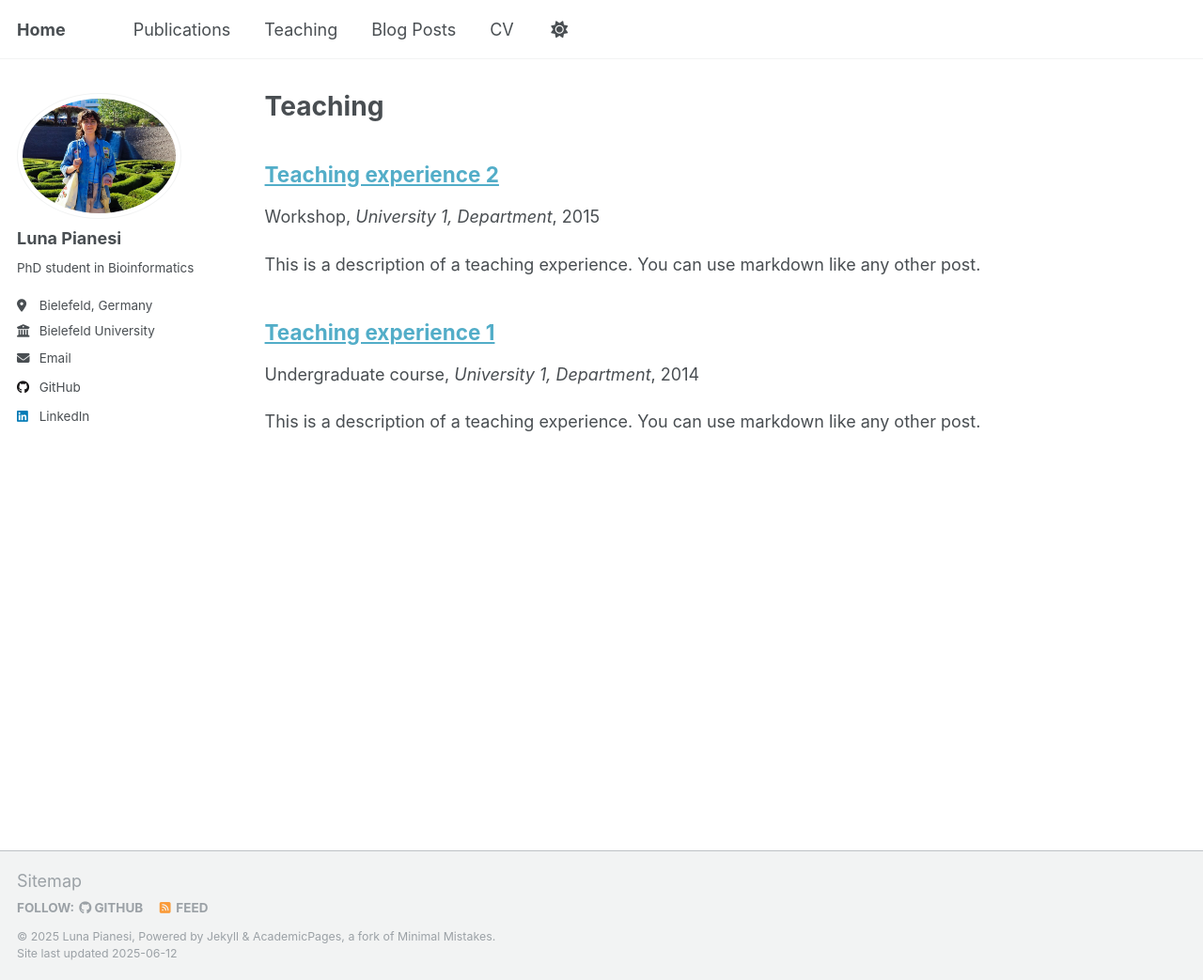
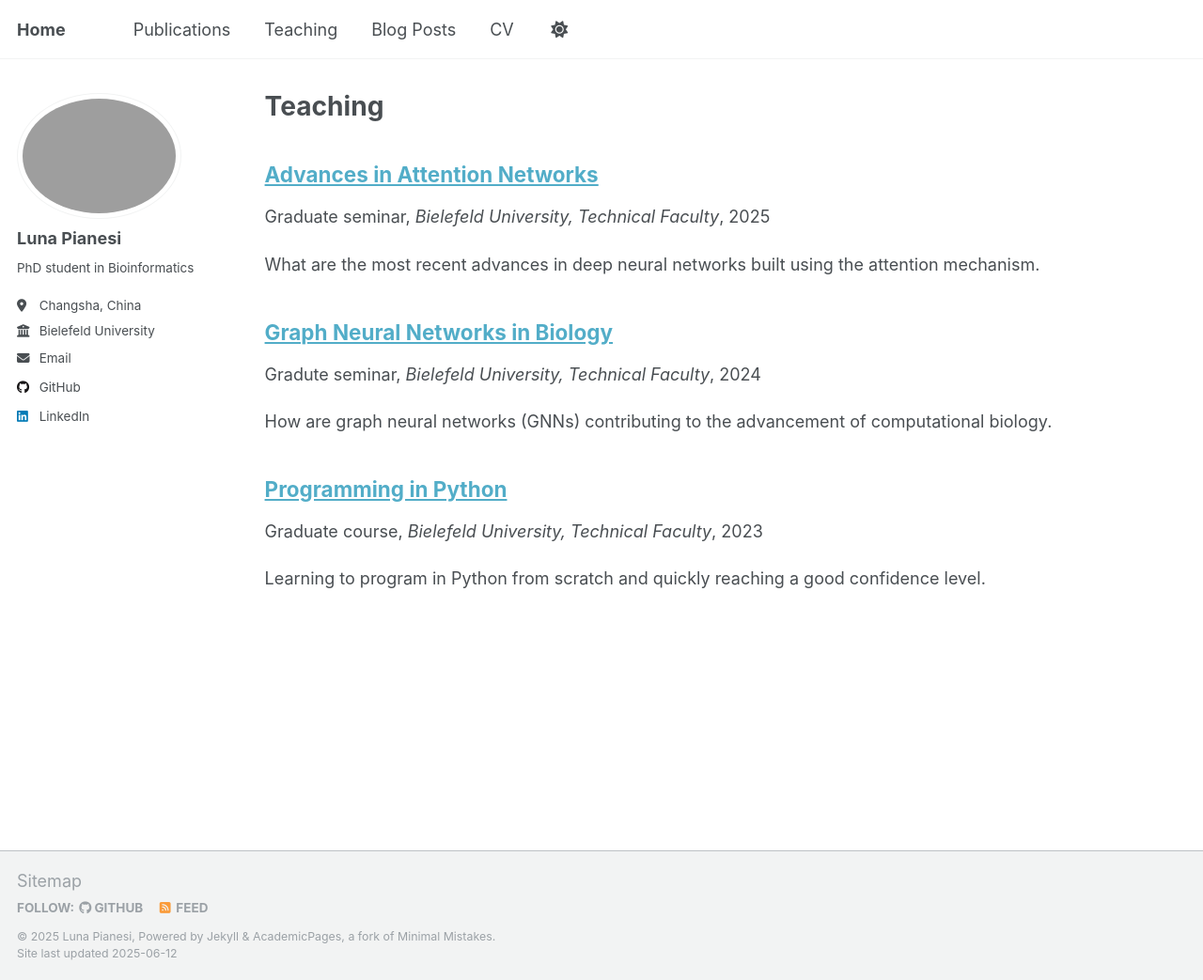
Before and after one commit to LunaBaozi/lpianesi, a Jekyll site: the page built from _pages/teaching.html, in a window 1280 px wide and 1043 px high. Shown: the whole window at 94% size. Built offline with Jekyll 4.4.1, drawn with Linux system fonts in a browser that asks for light colours.

Commit message:
update teaching experience

```diff
--- a/_config.yml
+++ b/_config.yml
@@ -22,11 +22,11 @@ repository               : "LunaBaozi/lpianesi"
 #               Additional customization can be done by editing /_includes/author-profile.html
 author:
   # Biographic information
-  avatar           : "profpic.jpg"
+  avatar           : #"profpic.jpg"
   name             : "Luna Pianesi"
   pronouns         : # example: "she/her"
   bio              : "PhD student in Bioinformatics"
-  location         : "Bielefeld, Germany"
+  location         : "Changsha, China"
   employer         : "Bielefeld University"
   uri              : # URL
   email            : "luna.pianesi@uni-bielefeld.de"
--- a/_teaching/2014-spring-teaching-1.md
+++ /dev/null
@@ -1,20 +0,0 @@
----
-title: "Teaching experience 1"
-collection: teaching
-type: "Undergraduate course"
-permalink: /teaching/2014-spring-teaching-1
-venue: "University 1, Department"
-date: 2014-01-01
-location: "City, Country"
----
-
-This is a description of a teaching experience. You can use markdown like any other post.
-
-Heading 1
-======
-
-Heading 2
-======
-
-Heading 3
-======
--- a/_teaching/2015-spring-teaching-2.md
+++ /dev/null
@@ -1,20 +0,0 @@
----
-title: "Teaching experience 2"
-collection: teaching
-type: "Workshop"
-permalink: /teaching/2015-spring-teaching-1
-venue: "University 1, Department"
-date: 2015-01-01
-location: "City, Country"
----
-
-This is a description of a teaching experience. You can use markdown like any other post.
-
-Heading 1
-======
-
-Heading 2
-======
-
-Heading 3
-======
--- /dev/null
+++ b/_teaching/2023-winter-prog.md
@@ -0,0 +1,20 @@
+---
+title: "Programming in Python"
+collection: teaching
+type: "Graduate course"
+permalink: /teaching/2023-winter-prog
+venue: "Bielefeld University, Technical Faculty"
+date: 2023-01-01
+location: "Bielefeld, Germany"
+---
+
+Learning to program in Python from scratch and quickly reaching a good confidence level.
+
+WiSe 2024/25
+======
+Resources available [here](https://gds.techfak.uni-bielefeld.de/teaching/2024winter/prog).
+
+
+WiSe 2023/24
+======
+Resources available [here](https://gds.techfak.uni-bielefeld.de/teaching/2023winter/prog).
--- /dev/null
+++ b/_teaching/2024-summer-gnn.md
@@ -0,0 +1,19 @@
+---
+title: "Graph Neural Networks in Biology"
+collection: teaching
+type: "Gradute seminar"
+permalink: /teaching/2024-summer-gnn
+venue: "Bielefeld University, Technical Faculty"
+date: 2024-01-01
+location: "Bielefeld, Germany"
+---
+
+How are graph neural networks (GNNs) contributing to the advancement of computational biology.
+
+SoSe 2025
+======
+Resources available [here](https://gds.techfak.uni-bielefeld.de/teaching/2025summer/gnnsinbio).
+
+SoSe 2024
+======
+Resources available [here](https://gds.techfak.uni-bielefeld.de/teaching/2024summer/gnnsinbiology).
--- /dev/null
+++ b/_teaching/2025-summer-att.md
@@ -0,0 +1,15 @@
+---
+title: "Advances in Attention Networks"
+collection: teaching
+type: "Graduate seminar"
+permalink: /teaching/2025-summer-att
+venue: "Bielefeld University, Technical Faculty"
+date: 2025-01-01
+location: "Bielefeld, Germany"
+---
+
+What are the most recent advances in deep neural networks built using the attention mechanism.
+
+SoSe 2025
+======
+Resources available [here](https://gds.techfak.uni-bielefeld.de/teaching/2025summer/advattnet).
```
